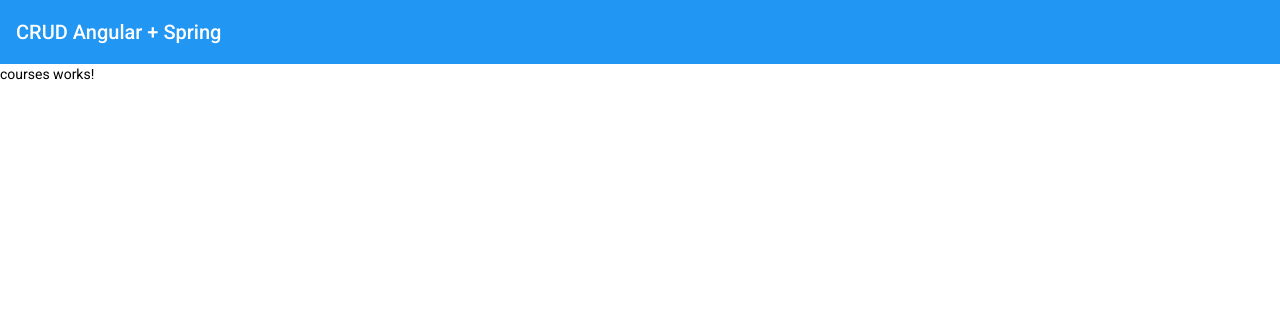
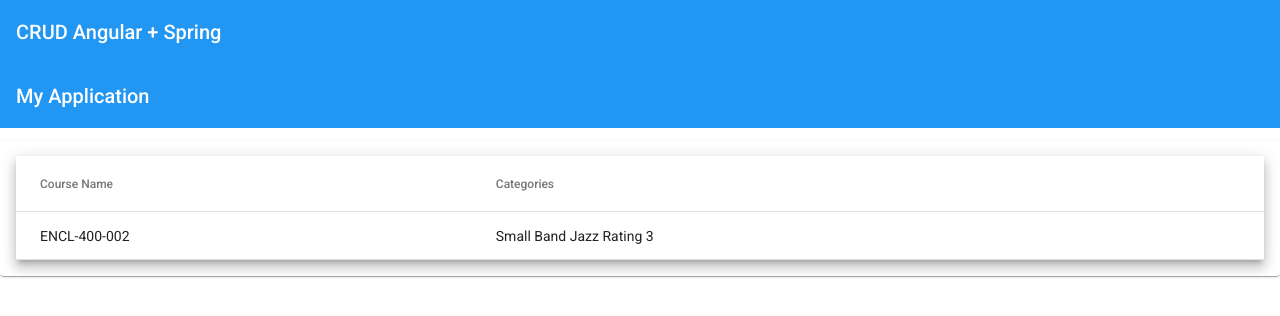
Before and after one commit to srosajazz/CRUD-Angular-Spring, an Angular app: page /courses in a window 1280 px wide. Shown: the top 316 px of the page. Built offline with nearby package versions, Linux system fonts and the light colour scheme.

Commit message:
chore: Table

```diff
--- a/src/app/courses/courses/courses.component.html
+++ b/src/app/courses/courses/courses.component.html
@@ -1 +1,39 @@
-<p>courses works!</p>
+<p>
+  <mat-toolbar color="primary">
+    <span>My Application</span>
+  </mat-toolbar>
+</p>
+
+<mat-card>
+
+<table mat-table [dataSource]="courses" class="mat-elevation-z8">
+
+
+  <!-- Name Column -->
+  <ng-container matColumnDef="name">
+    <th mat-header-cell *matHeaderCellDef> Course Name </th>
+    <td mat-cell *matCellDef="let course"> {{ course.name }} </td>
+  </ng-container>
+
+  <!-- Category Column -->
+  <ng-container matColumnDef="category">
+    <th mat-header-cell *matHeaderCellDef> Categories </th>
+    <td mat-cell *matCellDef="let course"> {{ course.category }} </td>
+  </ng-container>
+
+  <!-- Weight Column
+  <ng-container matColumnDef="weight">
+    <th mat-header-cell *matHeaderCellDef> Weight </th>
+    <td mat-cell *matCellDef="let element"> {{element.weight}} </td>
+  </ng-container> -->
+
+  <!-- Symbol Column
+  <ng-container matColumnDef="symbol">
+    <th mat-header-cell *matHeaderCellDef> Symbol </th>
+    <td mat-cell *matCellDef="let element"> {{element.symbol}} </td>
+  </ng-container> -->
+
+  <tr mat-header-row *matHeaderRowDef="displayedColumns"></tr>
+  <tr mat-row *matRowDef="let row; columns: displayedColumns;"></tr>
+</table>
+</mat-card>
--- a/src/app/courses/courses/courses.component.scss
+++ b/src/app/courses/courses/courses.component.scss
@@ -0,0 +1,2 @@
+table {
+  width: 100%};
--- a/src/app/courses/courses/courses.component.ts
+++ b/src/app/courses/courses/courses.component.ts
@@ -1,4 +1,5 @@
 import { Component, OnInit } from '@angular/core';
+import { Course } from '../model/course';
 
 @Component({
   selector: 'app-courses',
@@ -7,7 +8,14 @@ import { Component, OnInit } from '@angular/core';
 })
 export class CoursesComponent implements OnInit {
 
-  constructor() { }
+  courses: Course[] = [
+    { _id: '1', name : 'ENCL-400-002', category: 'Small Band Jazz Rating  3'}
+  ];
+  displayedColumns = ['name', 'category'];
+
+  constructor() {
+    // this.courses = [];
+  }
 
   ngOnInit(): void {
   }
--- /dev/null
+++ b/src/app/courses/model/course.ts
@@ -0,0 +1,5 @@
+export interface Course {
+  _id: string;
+  name: string;
+  category: string;
+}
--- a/src/styles.scss
+++ b/src/styles.scss
@@ -3,10 +3,12 @@
 @import '@angular/material/theming';
 @include mat-core();
 
+// in
 $custom-app-primary: mat-palette($mat-blue);
 $custom-app-secondary: mat-palette($mat-indigo, A200, A400, 700);
 $custom-app-warn: mat-palette($mat-red);
 
+//Out
 $custom-theme: mat-light-theme($custom-app-primary, $custom-app-secondary, $custom-app-warn);
 @include angular-material-theme($custom-theme);
 
```
Also changed, not shown: src/app/courses/courses.module.ts (+8 -3 lines).
